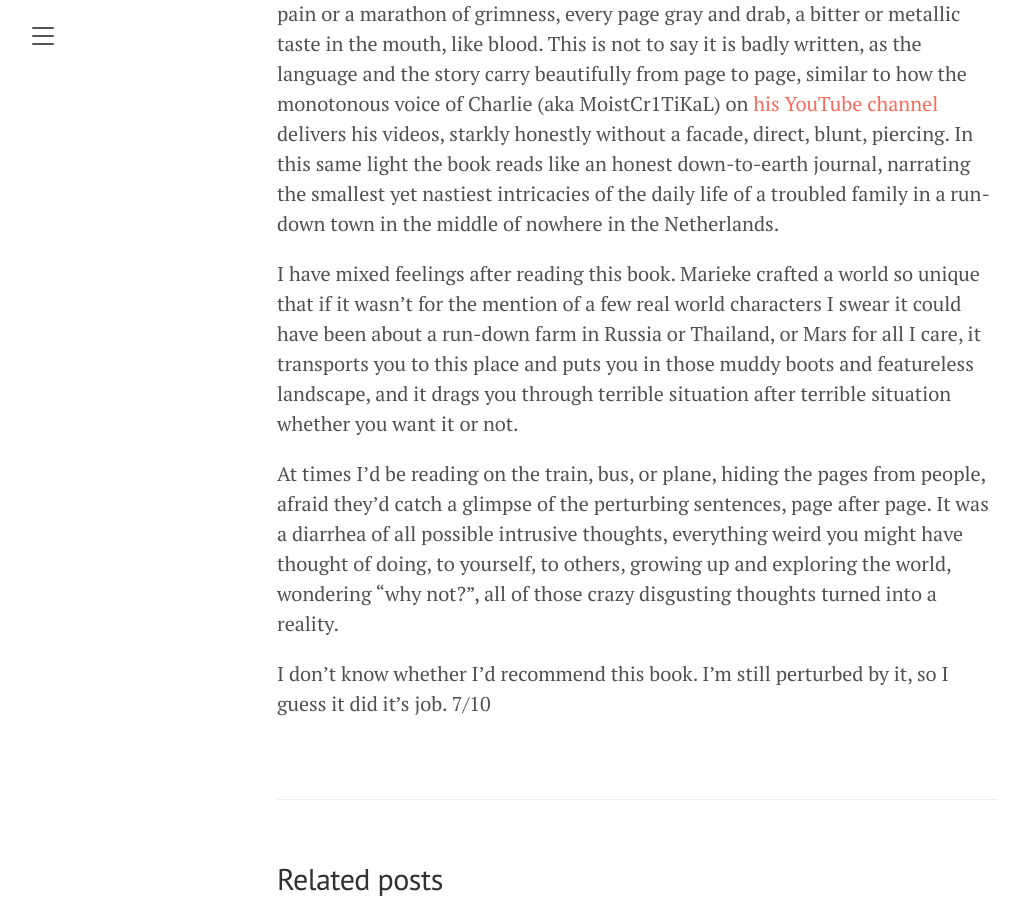
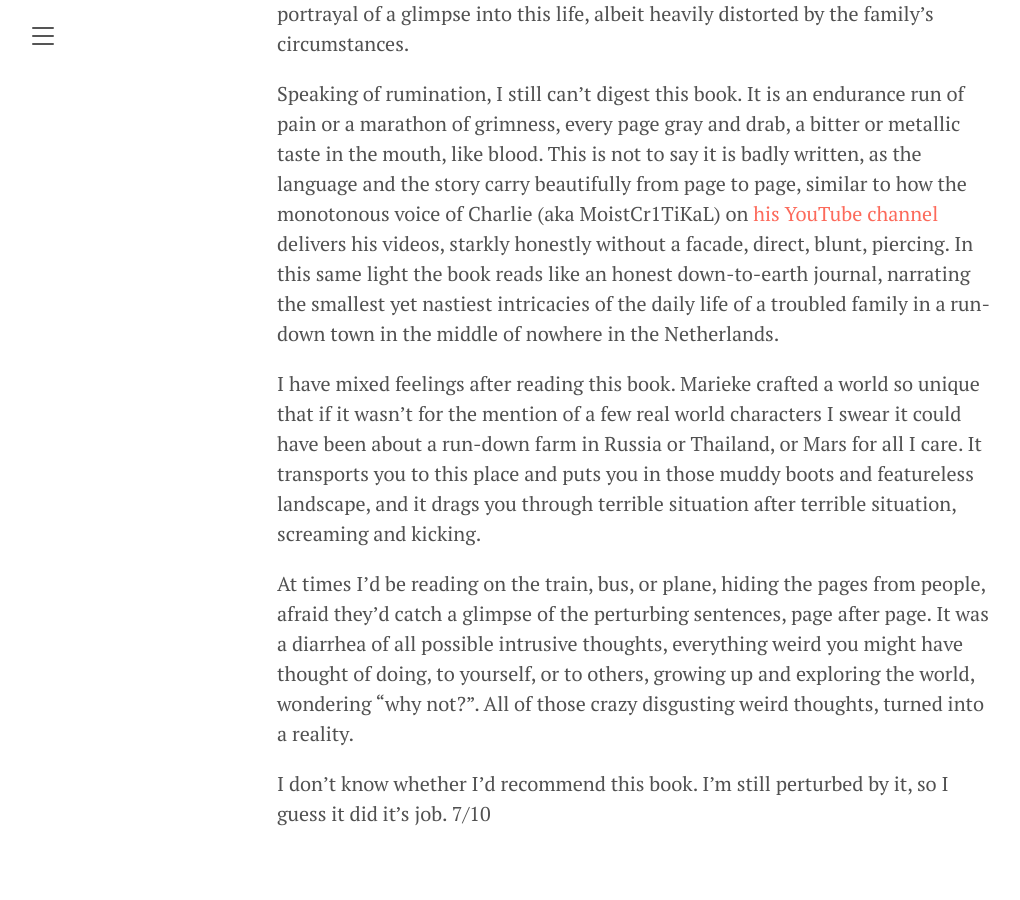
Before and after one commit to lemiffe/lemiffe.com, a Jekyll site: the page built from _posts/2024-01-12-the-discomfort-of-evening.md, in a window 1280 px wide and 900 px high, scrolled down 743 px. Shown: the whole window, without its empty margins (3-1023 px from the left). Built offline with Jekyll 4.4.1, drawn with Linux system fonts in a browser that asks for light colours; our own code applies the rules of GitHub Pages for plain Markdown files; some of the changed text lies outside the part shown.

Commit message:
The discomfort of evening blog post

```diff
--- a/_posts/2024-01-12-the-discomfort-of-evening.md
+++ b/_posts/2024-01-12-the-discomfort-of-evening.md
@@ -11,8 +11,8 @@ It is an easy read which is a pro, full of ample descriptions of this world whic
 
 Speaking of rumination, I still can't digest this book. It is an endurance run of pain or a marathon of grimness, every page gray and drab, a bitter or metallic taste in the mouth, like blood. This is not to say it is badly written, as the language and the story carry beautifully from page to page, similar to how the monotonous voice of Charlie (aka MoistCr1TiKaL) on [his YouTube channel](https://www.youtube.com/penguinz0) delivers his videos, starkly honestly without a facade, direct, blunt, piercing. In this same light the book reads like an honest down-to-earth journal, narrating the smallest yet nastiest intricacies of the daily life of a troubled family in a run-down town in the middle of nowhere in the Netherlands.
 
-I have mixed feelings after reading this book. Marieke crafted a world so unique that if it wasn’t for the mention of a few real world characters I swear it could have been about a run-down farm in Russia or Thailand, or Mars for all I care, it transports you to this place and puts you in those muddy boots and featureless landscape, and it drags you through terrible situation after terrible situation whether you want it or not.
+I have mixed feelings after reading this book. Marieke crafted a world so unique that if it wasn’t for the mention of a few real world characters I swear it could have been about a run-down farm in Russia or Thailand, or Mars for all I care. It transports you to this place and puts you in those muddy boots and featureless landscape, and it drags you through terrible situation after terrible situation, screaming and kicking.
 
-At times I'd be reading on the train, bus, or plane, hiding the pages from people, afraid they'd catch a glimpse of the perturbing sentences, page after page. It was a diarrhea of all possible intrusive thoughts, everything weird you might have thought of doing, to yourself, to others, growing up and exploring the world, wondering "why not?", all of those crazy disgusting thoughts turned into a reality.
+At times I'd be reading on the train, bus, or plane, hiding the pages from people, afraid they'd catch a glimpse of the perturbing sentences, page after page. It was a diarrhea of all possible intrusive thoughts, everything weird you might have thought of doing, to yourself, or to others, growing up and exploring the world, wondering "why not?". All of those crazy disgusting weird thoughts, turned into a reality.
 
 I don't know whether I'd recommend this book. I'm still perturbed by it, so I guess it did it's job. 7/10
```
Also changed, not shown: other parts of _posts/2024-01-12-the-discomfort-of-evening.md (+1 -1 lines).
